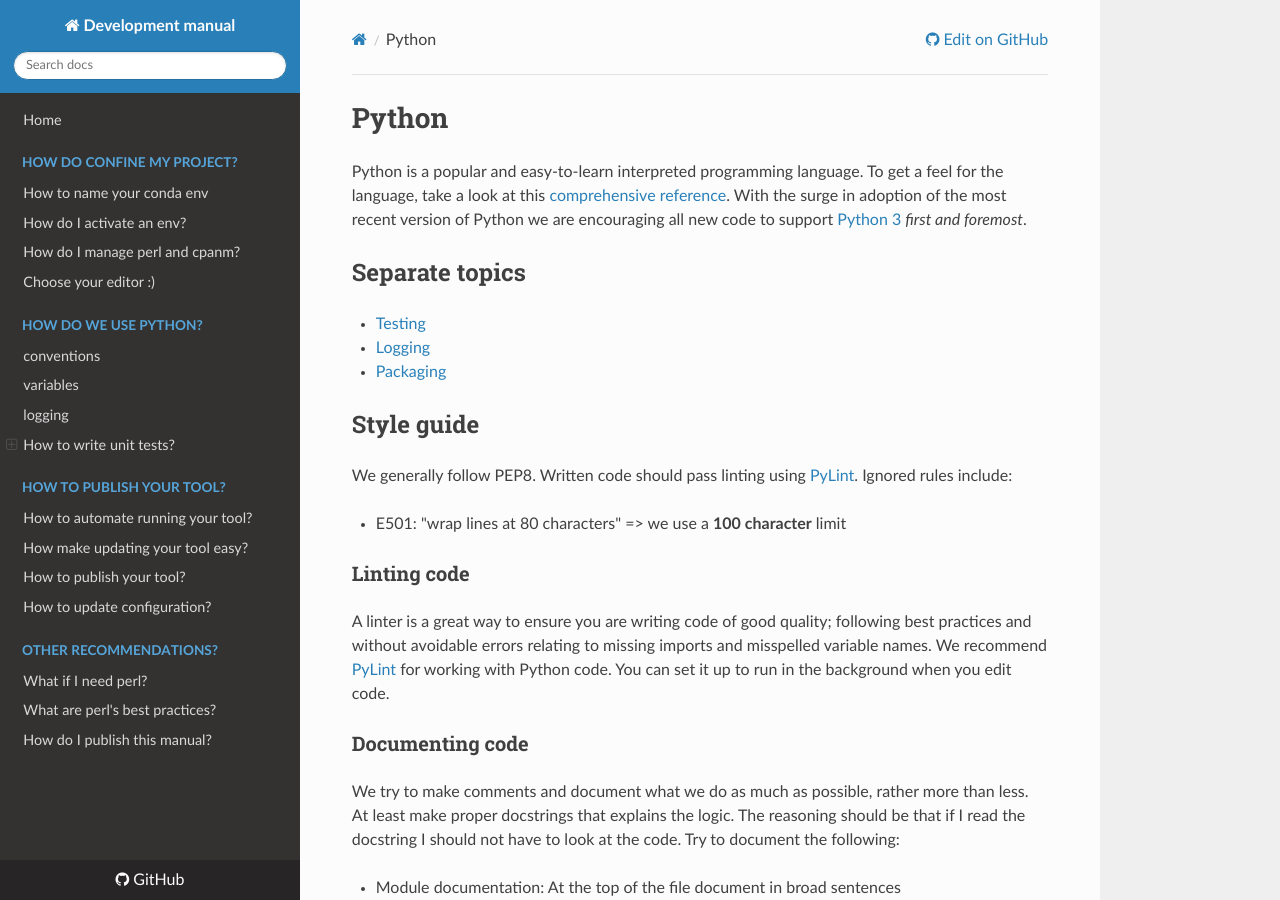
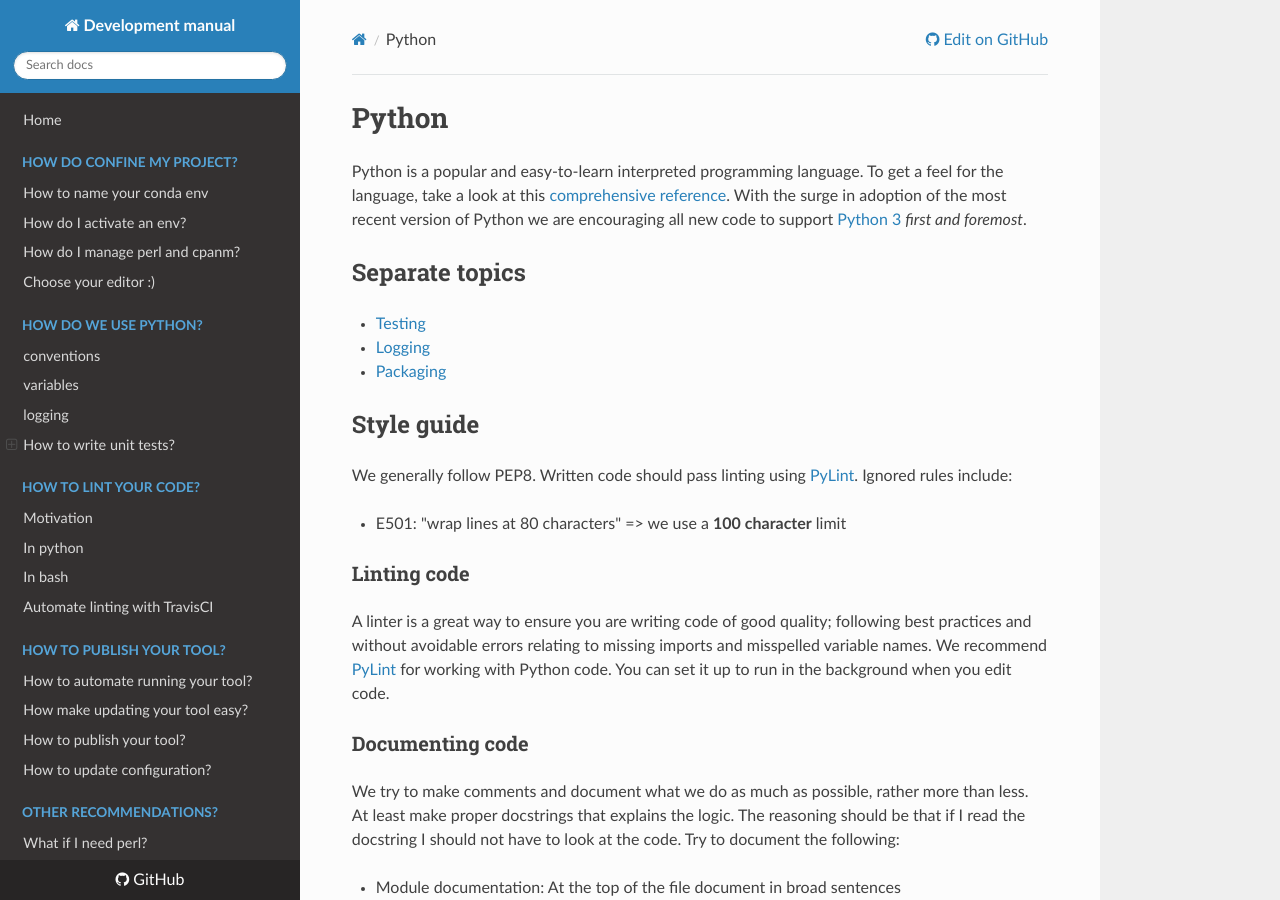
Before and after one commit to ingkebil/development, an MkDocs documentation site: the page built from docs/python/README.md, in a window 1280 px wide and 900 px high. Built offline with MkDocs 1.6.1, drawn with Linux system fonts in a browser that asks for light colours; nearby versions of some CDN libraries.

Commit message:
Adds motivation for linting

```diff
--- a/mkdocs.yml
+++ b/mkdocs.yml
@@ -33,6 +33,11 @@ nav:
 #    - How to write documentation?  -
 #  - How to run on stage?
 #    - How to use databases?
+  - How to lint your code?:
+    - Motivation: "lint/README.md"
+    - In python: "lint/python.md"
+    - In bash: "lint/bash.md"
+    - Automate linting with TravisCI: "travis/README.md"
   - How to publish your tool?:
 #    - How do we use github for that?
 #    - CHANGELOG
```
Also changed, not shown: docs/lint/README.md (added, +13 -0 lines).
